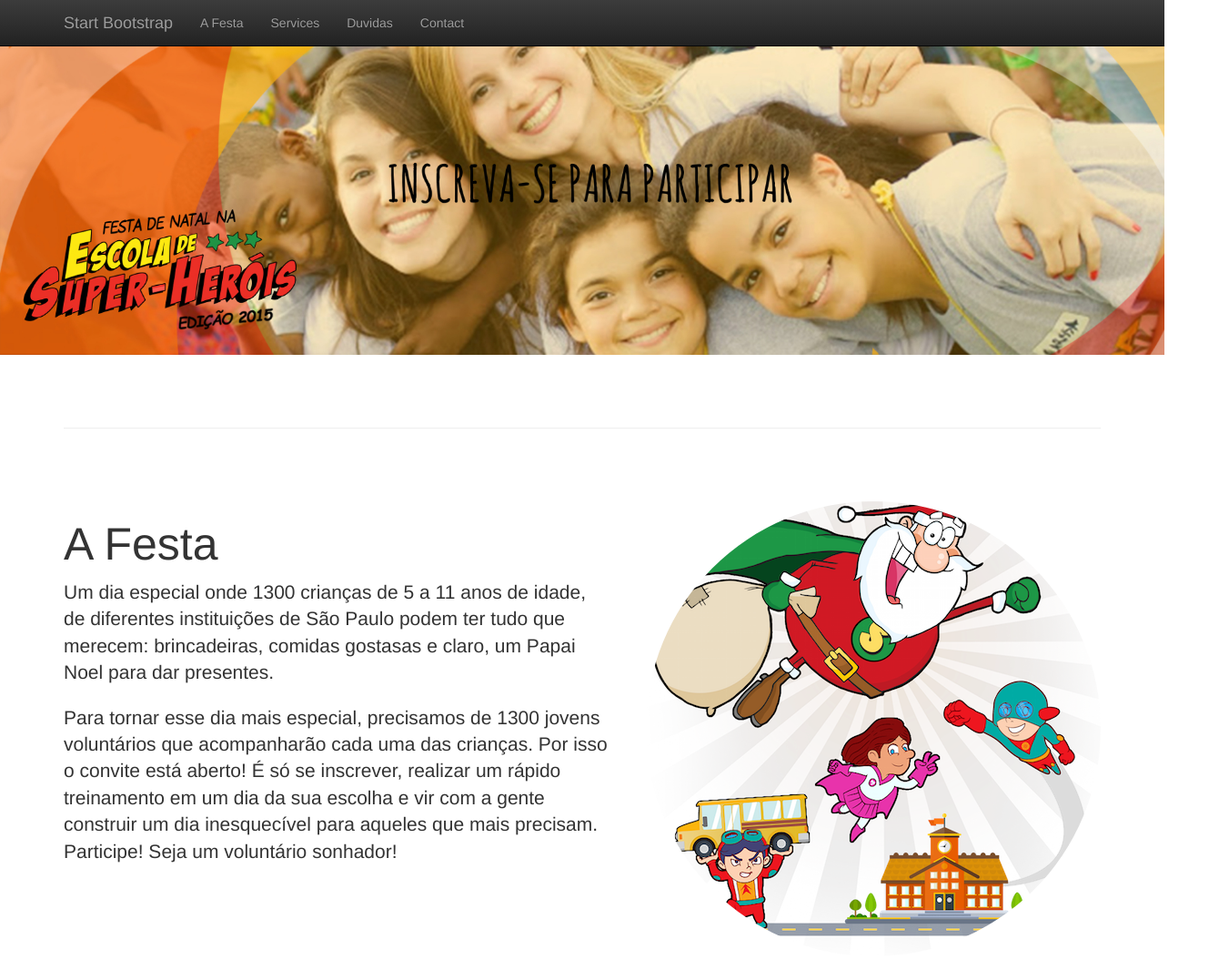
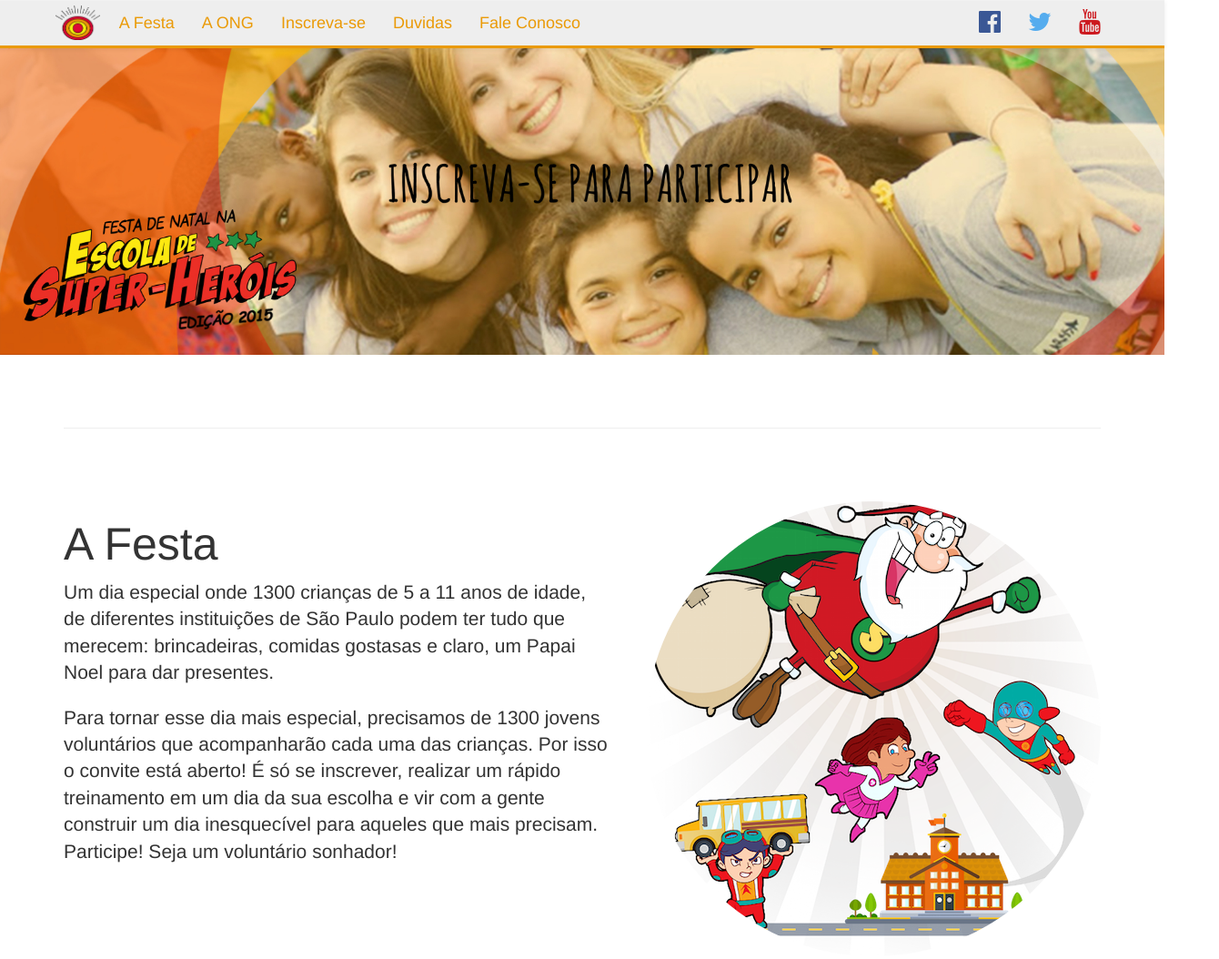
Before and after one commit to sonhar-acordado-sp/festa-de-natal-2015, a plain HTML site: page index.html in a window 1280 px wide. Shown: the top 1054 px of the page at 91% size, 1340 px wide, since content can reach past the window. Drawn offline with nearby package versions, Linux system fonts and the light colour scheme; some packages are replaced by stand-ins of ours; no server answers.

Commit message:
header com links

```diff
--- a/css/main.css
+++ b/css/main.css
@@ -1,3 +1,46 @@
+.main-menu {
+  background: #EEEEEE;
+  border-bottom: 3px solid #ea9a07;
+}
+
+.main-menu .pages-links li a {
+  color: #ea9a07 !important;
+  font-size: 18px;
+  text-shadow: none !important;
+}
+
+.main-menu .pages-links li a:hover {
+  background: #ea9a07 !important;
+  color: #EEEEEE !important;
+}
+
+.main-menu .navbar-brand {
+  padding: 6px;
+  text-align: center;
+}
+
+.main-menu .navbar-brand img {
+  max-height: 100%;
+  display: initial;
+}
+
+.main-menu .social-links a {
+  padding-bottom: 10px;
+  padding-top: 10px;
+}
+
+.main-menu .social-links a .fa-facebook-official {
+  color: #3A5795;
+}
+
+.main-menu .social-links a .fa-twitter {
+  color: #55ACEE;
+}
+
+.main-menu .social-links a .fa-youtube {
+  color: #CC181E;
+}
+
 #duvidas label {
   font-size: 22px;
 }
--- a/index.html
+++ b/index.html
@@ -11,7 +11,7 @@
 
     <link rel="stylesheet" href="https://maxcdn.bootstrapcdn.com/bootstrap/3.3.5/css/bootstrap.min.css">
     <link rel="stylesheet" href="https://maxcdn.bootstrapcdn.com/bootstrap/3.3.5/css/bootstrap-theme.min.css">
-
+    <link rel="stylesheet" href="https://maxcdn.bootstrapcdn.com/font-awesome/4.4.0/css/font-awesome.min.css">
 
     <!-- Custom CSS -->
     <link href="css/one-page-wonder.css" rel="stylesheet">
@@ -34,11 +34,8 @@
 </head>
 
 <body>
-
-    <!-- Navigation -->
-    <nav class="navbar navbar-inverse navbar-fixed-top" role="navigation">
+    <nav class="navbar navbar-default navbar-fixed-top main-menu">
         <div class="container">
-            <!-- Brand and toggle get grouped for better mobile display -->
             <div class="navbar-header">
                 <button type="button" class="navbar-toggle" data-toggle="collapse" data-target="#bs-example-navbar-collapse-1">
                     <span class="sr-only">Toggle navigation</span>
@@ -46,28 +43,27 @@
                     <span class="icon-bar"></span>
                     <span class="icon-bar"></span>
                 </button>
-                <a class="navbar-brand" href="#">Start Bootstrap</a>
+                <a class="navbar-brand" href="/">
+                    <img src="img/logo-medio.png" alt="">
+                </a>
             </div>
-            <!-- Collect the nav links, forms, and other content for toggling -->
-            <div class="collapse navbar-collapse" id="bs-example-navbar-collapse-1">
-                <ul class="nav navbar-nav">
-                    <li>
-                        <a href="#about">A Festa</a>
-                    </li>
-                    <li>
-                        <a href="#services">Services</a>
-                    </li>
-                    <li>
-                        <a href="#duvidas">Duvidas</a>
-                    </li>
-                    <li>
-                        <a href="#contact">Contact</a>
-                    </li>
+
+            <div class="collapse navbar-collapse">
+                <ul class="nav navbar-nav pages-links">
+                    <li><a href="#about">A Festa</a></li>
+                    <li><a href="#services">A ONG</a></li>
+                    <li><a href="#subscription">Inscreva-se</a></li>
+                    <li><a href="#duvidas">Duvidas</a></li>
+                    <li><a href="#contact">Fale Conosco</a></li>
+                </ul>
+
+                <ul class="nav navbar-nav navbar-right social-links">
+                    <li><a href="https://www.facebook.com/ONGSonharAcordadoSP/" title="Nos acompanhe no facebook" target="_blank"><i class="fa fa-facebook-official fa-2x"></i></a></li>
+                    <li><a href="https://twitter.com/Sonhar_Acordado" title="Nos siga no Twitter" target="_blank"><i class="fa fa-twitter fa-2x"></i></a></li>
+                    <li><a href="https://www.youtube.com/user/sonharacordadosp" title="Inscreva-se no nosso canal do YouTube" target="_blank"><i class="fa fa-youtube fa-2x"></i></a></li>
                 </ul>
             </div>
-            <!-- /.navbar-collapse -->
         </div>
-        <!-- /.container -->
     </nav>
 
     <!-- Full Width Image Header -->
```
Also changed, not shown: img/logo-medio.png (added).
